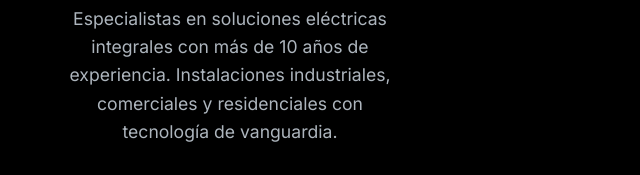
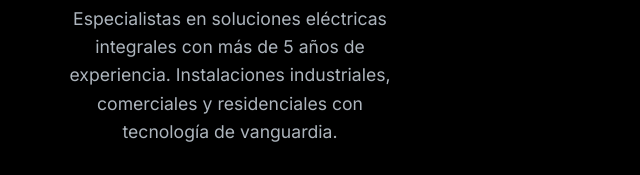
Before and after one commit to SpecialForcesElectrician/Links, a plain HTML site: page index.html in a window 1280 px wide. Shown: the part 406-581 px from the top of the page, 410-1050 px from the left. Drawn offline with nearby package versions, Linux system fonts and the light colour scheme.

Commit message:
Primer commit

```diff
--- a/index.html
+++ b/index.html
@@ -37,7 +37,7 @@
                         </div>
                         <h1 class="agency-name">Special Forces Electrician</h1>
                         <p class="agency-description" data-es="Especialistas en soluciones eléctricas integrales con más de 10 años de experiencia. Instalaciones industriales, comerciales y residenciales con tecnología de vanguardia." data-en="Specialists in comprehensive electrical solutions with over 10 years of experience. Industrial, commercial and residential installations with cutting-edge technology.">
-                            Especialistas en soluciones eléctricas integrales con más de 10 años de experiencia. Instalaciones industriales, comerciales y residenciales con tecnología de vanguardia.
+                            Especialistas en soluciones eléctricas integrales con más de 5 años de experiencia. Instalaciones industriales, comerciales y residenciales con tecnología de vanguardia.
                         </p>
                         <div class="stats">
                             <div class="stat-item">
```
